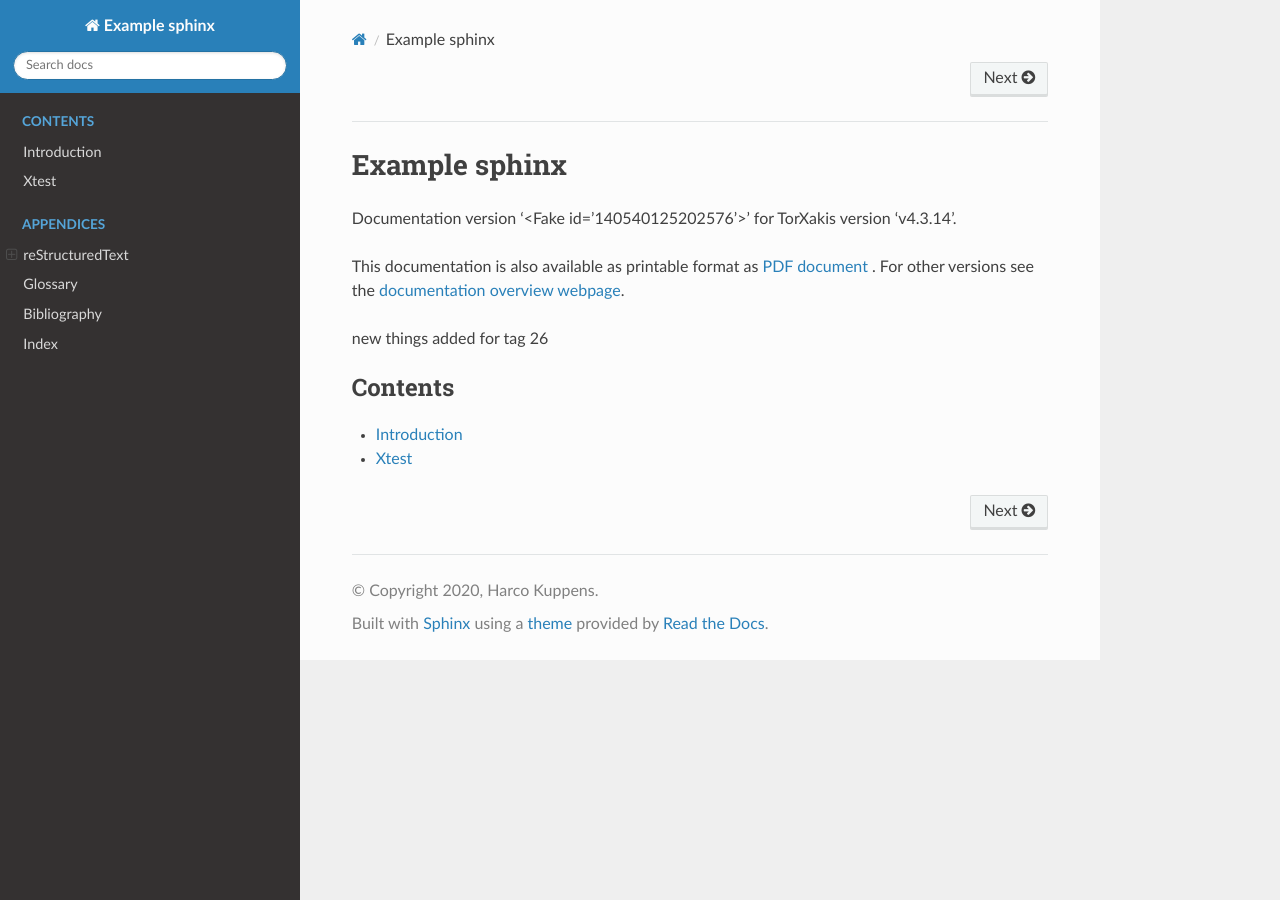
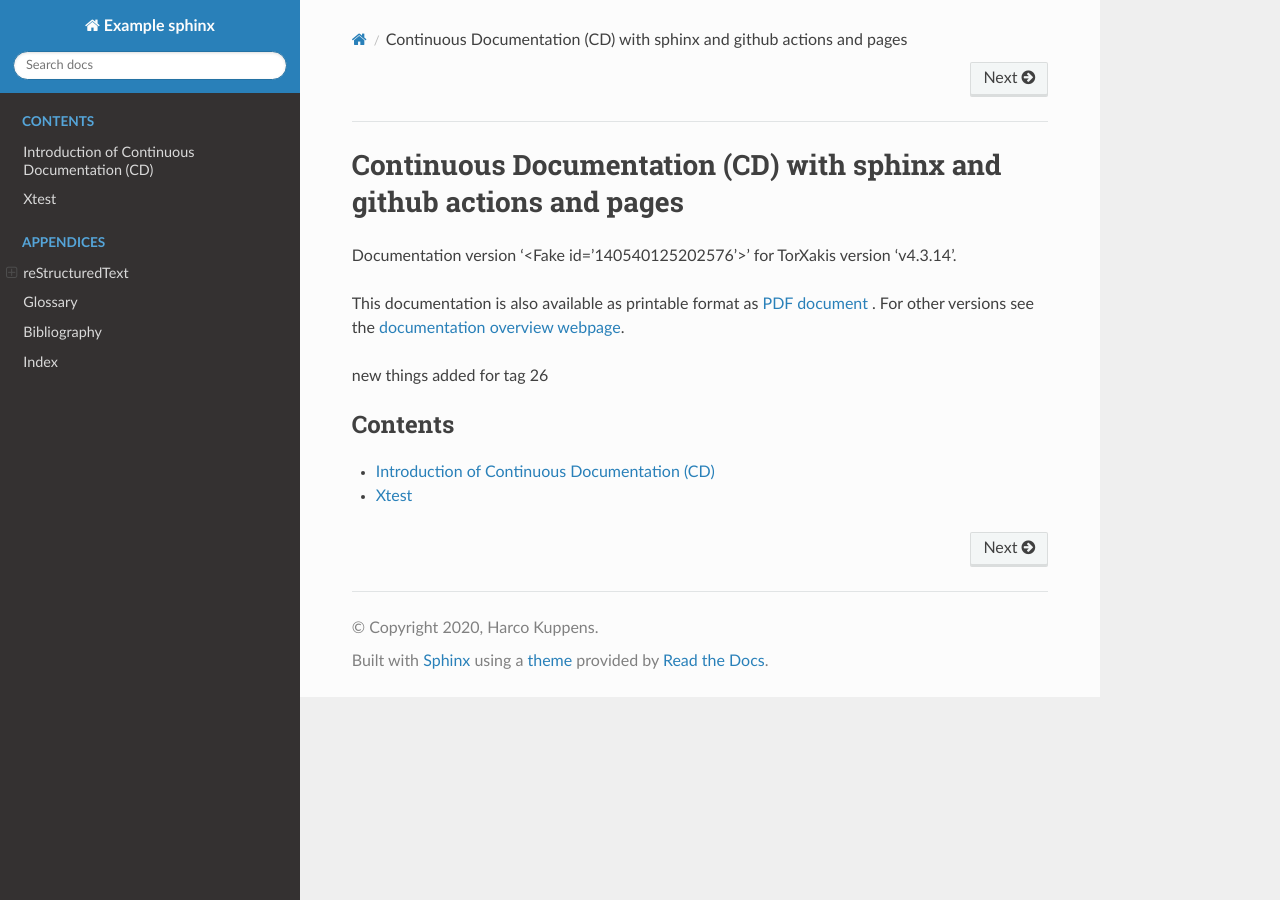
Before and after one commit to harcokuppens/continuous_publishing, a Sphinx documentation site: the page built from source/index.rst, in a window 1280 px wide. Built offline with Sphinx 7.4.7 and the Read the Docs theme 2.0.0, drawn with Linux system fonts in a browser that asks for light colours; the version number could not be read and is left out; some of the changed lines change nothing that is shown.

Commit message:
added documentation

```diff
--- a/source/index.rst
+++ b/source/index.rst
@@ -3,9 +3,9 @@
    You can adapt this file completely to your liking, but it should at least
    contain the root `toctree` directive.
 
-===================================================
-Example sphinx
-===================================================
+======================================================================
+Continuous Documentation (CD) with sphinx and github actions and pages
+======================================================================
 
 .. BUG: above heading MUST be included otherwise the first section will be ommited from the PDF.
         For html output everything works as normal, and above header is made and below content is shown in order as in source,
--- a/source/intro.rst
+++ b/source/intro.rst
@@ -1,6 +1,62 @@
 
-===============
-Introduction
-===============
+=============================================
+Introduction of Continuous Documentation (CD)
+=============================================
 
 Welcome to this example project showing how to use sphinx documentation.
+
+
+The idea is 'continuous documentation'  so that on :
+
+-  push of commits
+
+   #. documentation gets automatically build
+   #. build website uploaded to  latest/ subdir of  gh-pages branch
+      which is automatically shown as website by github
+   #. build pdf uploaded to a some temporary internet storage ( 1 week
+      )  which gets linked from the website
+
+-  push of tag   or  creation of github release online(for which
+   automatically a tag gets pushed)
+
+   #.  stable documentation gets automaticaly build
+   #. build website uploaded to  stable/ subdir of  gh-pages branch
+      which is automatically shown as website by github
+   #. the build pdf is upload as release asset for that github release,
+      this pdf url is linked from the website
+   #. the build website is zipped and also archived as release asset for
+      that github release
+
+So you only have to write documentation and push to github. The
+documentation will automatically build by a github actions workflow
+script.
+
+If you want to make an official release you create a tag and push that
+to github. You get automatically build documentation which is archived
+in the repositories releases page. So you can always look back at older
+documentation.
+
+In this setup there is also added support of separate
+
+-  tool version:  the version of the tool what the documentation
+   describes. Because this changes from time to time we let you configure
+   this in a separate TOOLVERSION.txt source file.
+-  documentation version:  because the documentation is a repository it
+   has its own version now. So for a specific tool version we 'can' have
+   multiple documentation versions. The version can be:
+
+     # a tag version: when building a tagged commit in git the
+       documentation version is the tag label.
+     # a commit version: when building a none tagged commit in git the
+        documentation version is the short SHA-1 version of the commit.
+        When building locally and you have none-commited changes in your
+        working folder then also a '+', called a dirty flag, is appended to the version.
+
+The usage off sphinx has the following advantages:
+
+-  it uses latexpdf to build  pdf, so you get nice
+-  it support mathjax so you can use latex formula in your source
+-  sphinx is easy extensible with python extensions, so almost anything
+   is possible.
+   eg. graphviz dot source code supported in a block(directive) which
+   allows you to make visually attractive graphs in your documentation
```
Also changed, not shown: 1 other file.
